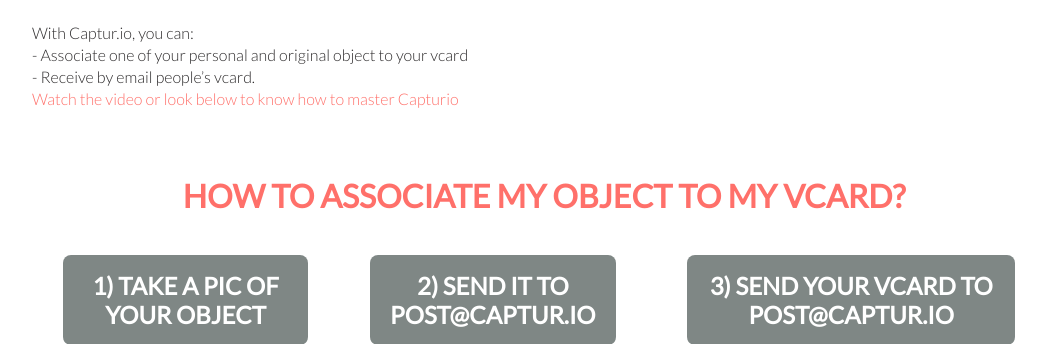
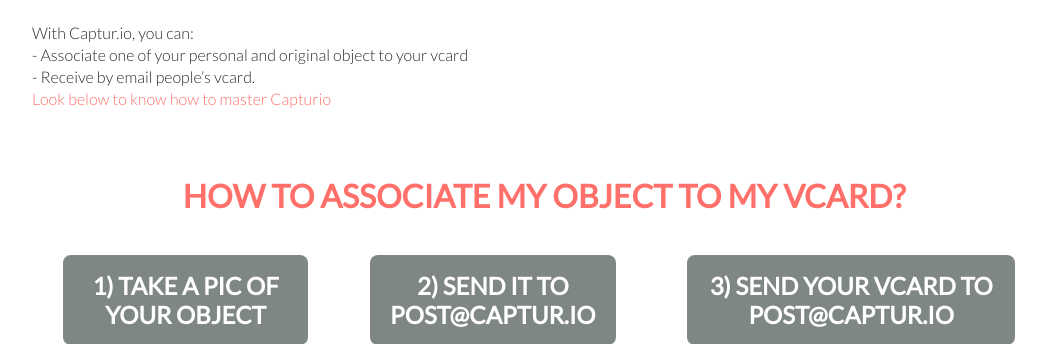
Before and after one commit to detcherry/capturio, a Python web app: template templates/how_to_get_set_up.html in a window 1280 px wide. Shown: the part 168-512 px from the top of the page, without its empty margins (96-1142 px from the left). Run offline with Jinja, Linux system fonts and the light colour scheme; the template is opened without the code that fills it, so the values that code supplies are empty.

Commit message:
Favicon.ico added on every page + small text edit in the how_to_get_set_up

```diff
--- a/templates/base.html
+++ b/templates/base.html
@@ -3,7 +3,7 @@
     <head>
         <title>Capturio</title>
 		<link type="text/css" rel="stylesheet" href="/css/root.css" />
-		<link rel="shortcut icon" href="/favicon.ico" type="image/x-icon" />
+		<link rel="shortcut icon" href="/images/favicon.ico" type="image/x-icon" />
         <meta http-equiv="Content-Type" content="text/html; charset=utf-8" />
     </head>
     <body>
--- a/templates/how_to_get_set_up.html
+++ b/templates/how_to_get_set_up.html
@@ -8,7 +8,7 @@
 			With Captur.io, you can:<br/>
 			- Associate one of your personal and original object to your vcard<br/>
 			- Receive by email people’s vcard.<br/>
-			<span>Watch the video or look below to know how to master Capturio</span>
+			<span>Look below to know how to master Capturio</span>
 		</p>
 	</div>
 </div>
```
